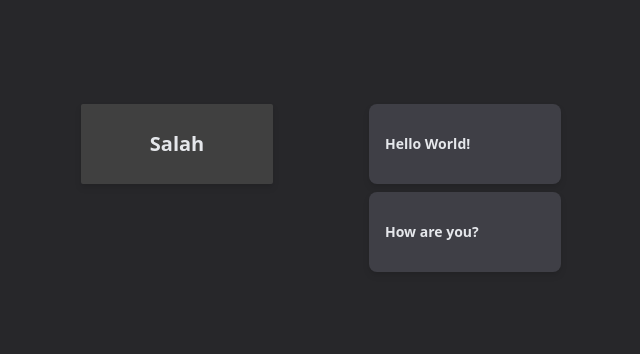
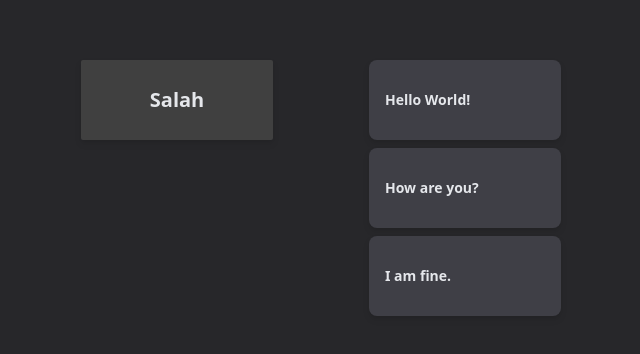
Before and after one commit to ahmeducf/user-notes-app, a React (Vite) app in the folder client/: page / in a window 1280 px wide. Shown: the part 208-562 px from the top of the page, without its empty margins (319-959 px from the left). Built offline with nearby package versions, Linux system fonts and the light colour scheme.

Commit message:
chore: Add more messages in test data

```diff
--- a/client/src/App.tsx
+++ b/client/src/App.tsx
@@ -15,6 +15,10 @@ function App() {
 					id: 2,
 					body: 'How are you?',
 				},
+				{
+					id: 3,
+					body: 'I am fine.',
+				},
 			],
 		},
 	];
```
